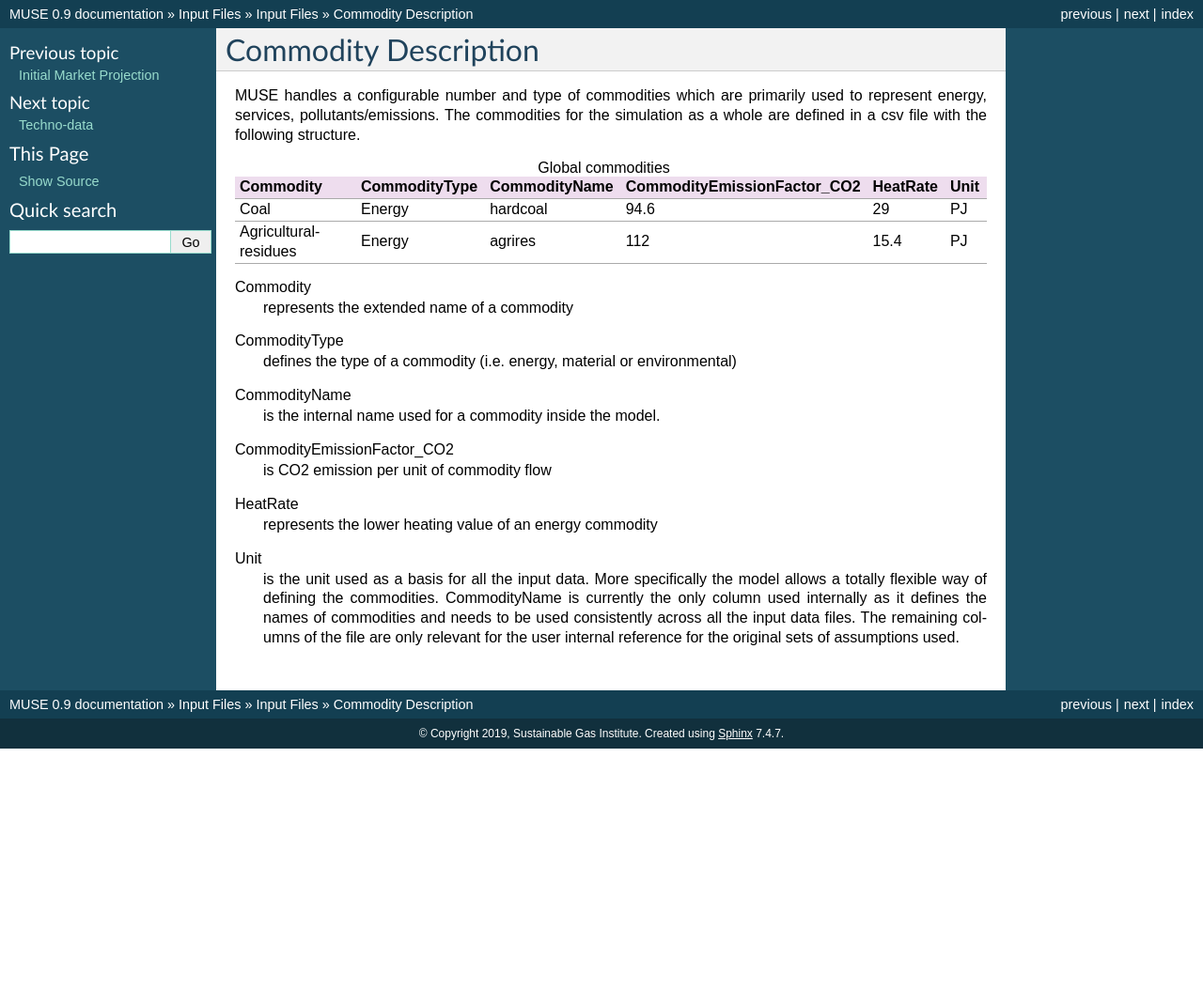
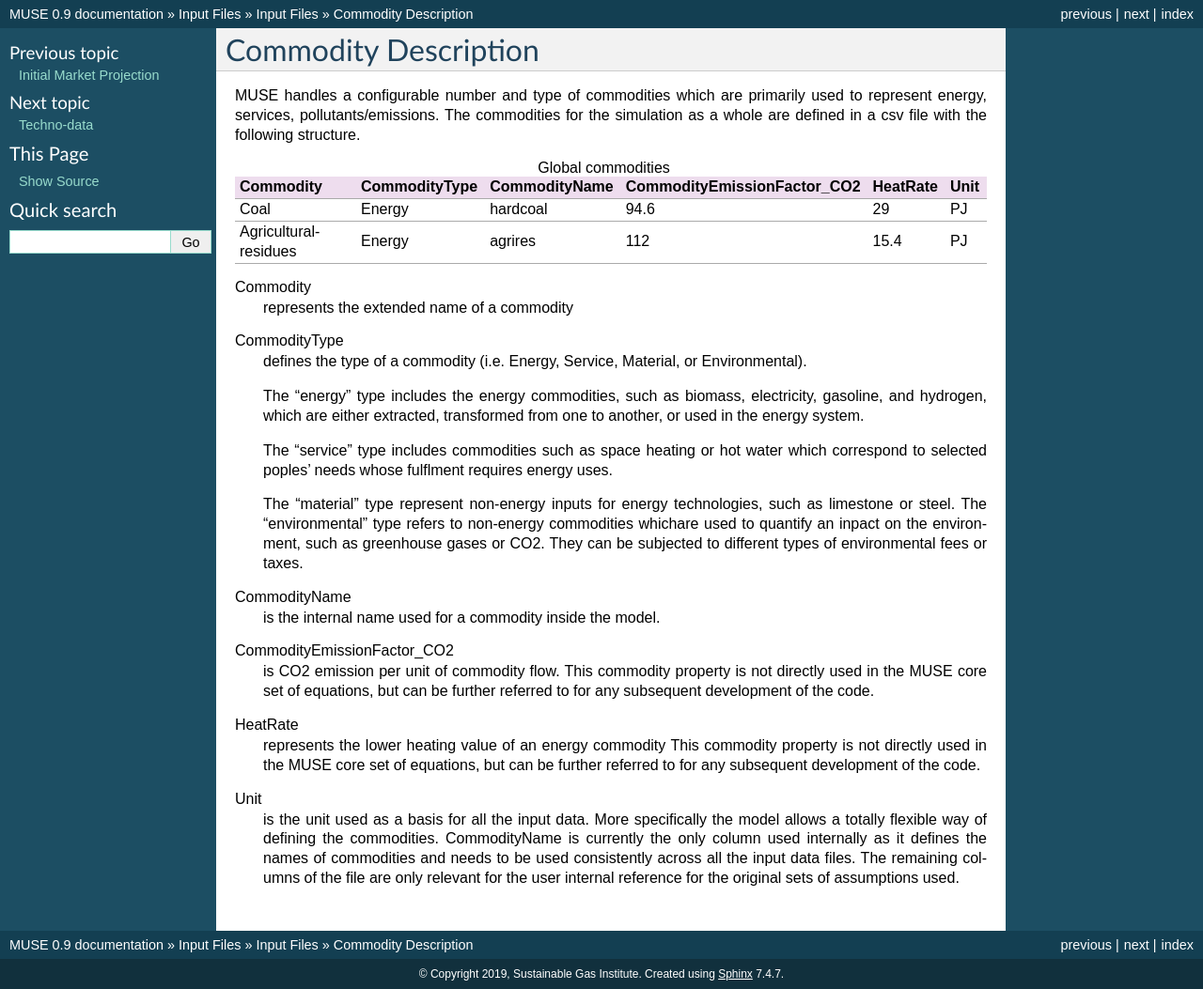
Before and after one commit to alexanderkell/readthedocs, a Sphinx documentation site: the page built from docs/inputs/commodities.rst, in a window 1280 px wide. Shown: the whole page at 94% size. Built offline with Sphinx 7.4.7, drawn with Linux system fonts in a browser that asks for light colours; pages that are not in the unit, such as notebooks, are missing from menus; before the commit the page ends 900 px from its top, so only the background shows below that.

Commit message:
Update commodity definition

```diff
--- a/docs/inputs/commodities.rst
+++ b/docs/inputs/commodities.rst
@@ -19,16 +19,30 @@ Commodity
    represents the extended name of a commodity
 
 CommodityType
-   defines the type of a commodity (i.e. energy, material or environmental)
+   defines the type of a commodity (i.e. Energy, Service, Material, or Environmental).
+
+   The "energy" type includes the energy commodities, such as biomass, electricity, gasoline, and hydrogen,
+   which are either extracted, transformed from one to another, or used in the energy system.
+
+   The "service" type includes commodities such as space heating or hot water which correspond to selected
+   poples' needs whose fulflment requires energy uses.
+
+   The "material" type represent non-energy inputs for energy technologies, such as limestone or steel.
+   The "environmental" type refers to non-energy commodities whichare used to quantify an inpact on the environment,
+   such as greenhouse gases or CO2. They can be subjected to different types of environmental fees or taxes.
 
 CommodityName
    is the internal name used for a commodity inside the model.
 
 CommodityEmissionFactor_CO2
-   is CO2 emission per unit of commodity flow
+   is CO2 emission per unit of commodity flow.
+   This commodity property is not directly used in the MUSE core set of equations, but can be further referred to
+   for any subsequent development of the code.
 
 HeatRate
    represents the lower heating value of an energy commodity
+   This commodity property is not directly used in the MUSE core set of equations, but can be further referred to
+   for any subsequent development of the code.
 
 Unit
    is the unit used as a basis for all the input data. More specifically the model allows
```
